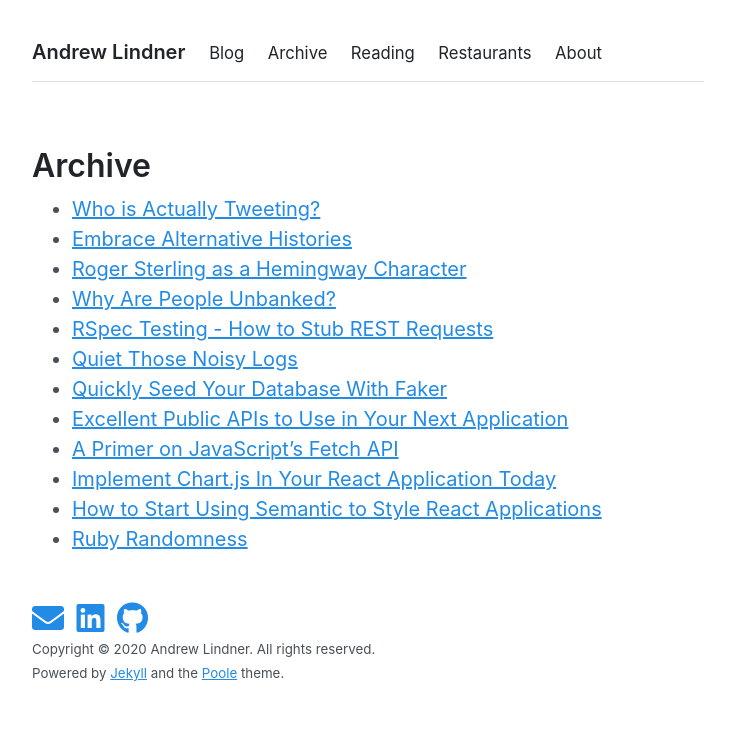
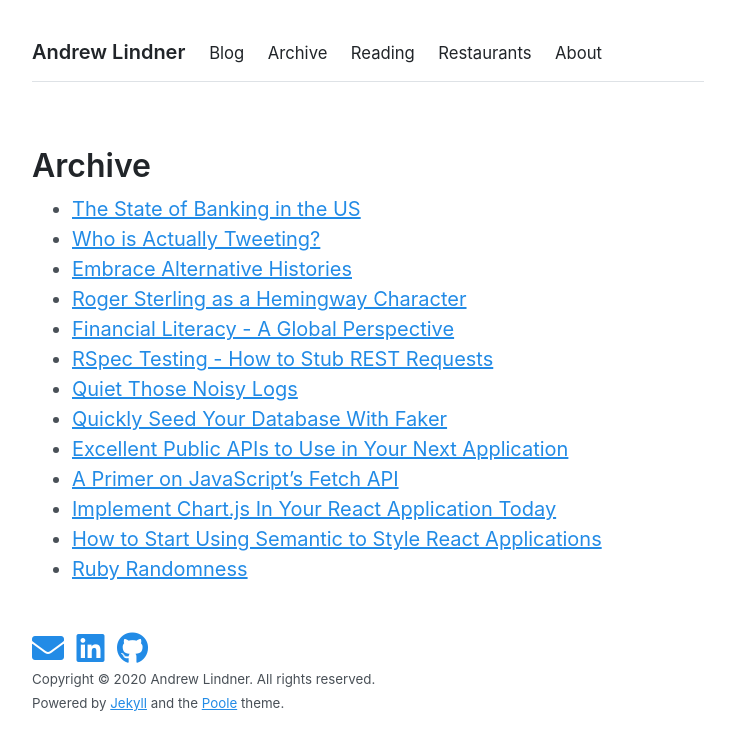
Before and after one commit to rendnil/rendnil.github.io, a Jekyll site: the page built from archive.md, in a window 1280 px wide. Shown: the top 750 px of the page, without its empty margins (272-1007 px from the left). Built offline with Jekyll 4.4.1, drawn with Linux system fonts in a browser that asks for light colours; nearby versions of some CDN libraries; some of the changed lines change nothing that is shown.

Commit message:
financial literacy

```diff
--- /dev/null
+++ b/_posts/2019-12-21-financial-literacy-overview.md
@@ -0,0 +1,56 @@
+---
+layout: post
+title: Financial Literacy - A Global Perspective
+---
+According to a <a href="https://gflec.org/wp-content/uploads/2015/11/3313-Finlit_Report_FINAL-5.11.16.pdf?x49160" target="_blank">survey</a> conducted by the Standard & Poor's Ratings group, 33 percent of adults worldwide are financially literate. At a country level, the results vary widely with financial literacy ranging from 13 to 71 percent.
+
+## Methodology
+In 2014, the researchers randomly selected and interviewed over 150,000 adults in over 140 different economies. The questions that the researches asked were designed to touch on four different fundamental areas of financial decision making. The concepts that they identified were: interest rates, interest compounding, inflation, and risk diversification.
+
+### Here is a sample question from the survey:
+#### INFLATION
+Suppose over the next 10 years the prices of the things you buy double. If your income also doubles, will you be able to buy less than you can buy today, the same as you can buy today, or more than you can buy today?
+##### Answer Choices:
+less, **the same**, more, don’t know, refused to answer
+
+## Country Level Results
+<br>
+![financial_literacy_map](/assets/images/financial_literacy_map.png)
+<br>
+
+In the above map, financial literacy rates differ substantially across countries. With the exception of Europe, the literacy levels seem fairly consistent within geographic continents.
+
+![financial_literacy_bars](/assets/images/financial_literacy_bars.png)
+<br>
+
+Financial literacy is also generally higher among more advanced countries. They're not included in the above bar chart, but Norway, Sweden, and Denmark actually boast the highest financial literacy rates (71%) in the survey. Although major advanced economies generally display higher rates of financial literacy, we still see variance within this group. For example, financial literacy stands at 37% percent in Italy and 68% in Canada.
+<br>
+<br>
+<br>
+![financial_literacy_gdp](/assets/images/financial_literacy_gdp.png)
+<br>
+The researchers also examined the relationship between GDP per capita and financial literacy. Using $12,000 as the median GDP per capita, they divided the world into two halves. For the richest 50% of economies, they found that approximately 38% of the differences in financial literacy rates comes from variation in income levels across countries. In contrast, for the poorer 50% of countries, there is no significant relationship.
+<br>
+## Topic Results
+<br>
+![financial_literacy_questions](/assets/images/financial_literacy_questions.png)
+<br>
+Out of the four topics tested (numeracy, inflation, risk diversification, compound interest), the risk diversification questions produced the smallest percentage of correct answers. Notably, this area also displays the largest discrepancy between advanced economics and emerging economies. Perhaps this is a topic that is more relevant to complicated economies that offer a variety of financial instruments? It is also surprising that the results and breakdowns are almost identical for the other 3 categories.
+<br>
+## Financial Literacy and Banking Status
+<br>
+![financial_literacy_banked](/assets/images/financial_literacy_banked.png)
+
+The researchers looked at the banking statuses of survey participants and how that related to financial literacy. Although having access to a bank account is important, it does not guarantee financial literacy. 38% of banked adults worldwide and 57% of banked adults in major advanced economies are financially literate.
+
+<br>
+![financial_literacy_unbanked](/assets/images/financial_literacy_unbanked.png)
+
+Adults who do not possess a bank account are generally less financially literate than those who do have an account. Worldwide, only 25% of adults who are unbanked are financially literate. The direction of causality is unclear as many people who do not have a bank account cannot afford the minimum balance or simply do not have the opportunity to possess one.
+<br>
+## Why is this important?
+Financial literacy allows us to navigate the complicated assortment of banking products and effectively decide how to save and invest for the future. As more and more individuals gain access to bank accounts, an awareness of the available financial products is key to ensuring their appropriate use. A misunderstanding of the basic interest calculations related to credit cards or bank loans can have disastrous consequences for an individual's economic welfare. The S&P researchers argue that given the low rates of financial literacy, governments should create strong consumer protection regimes. In conjunction with their suggestion, I think that it is also imperative for us to improve our current methods of teaching financial concepts.
+
+---
+## SOURCES
+<a href="https://gflec.org/wp-content/uploads/2015/11/3313-Finlit_Report_FINAL-5.11.16.pdf?x49160" target="_blank">S&P Global Financial Literacy Survey</a>
--- a/_posts/2019-12-21-unbanked.md
+++ b/_posts/2020-08-01-unbanked.md
@@ -1,6 +1,6 @@
 ---
 layout: post
-title: Why Are People Unbanked?
+title: The State of Banking in the US
 ---
 
 In 2017, the FDIC estimated that 6.5 percent of households in the United States were unbanked and 18.7 percent of households were underbanked. What do these terms mean, and why is this significant?
```
Also changed, not shown: assets/images/financial_literacy_banked.png (added), assets/images/financial_literacy_bars.png (added), assets/images/financial_literacy_gdp.png (added), assets/images/financial_literacy_map.png (added), assets/images/financial_literacy_questions.png (added), assets/images/financial_literacy_unbanked.png (added).
